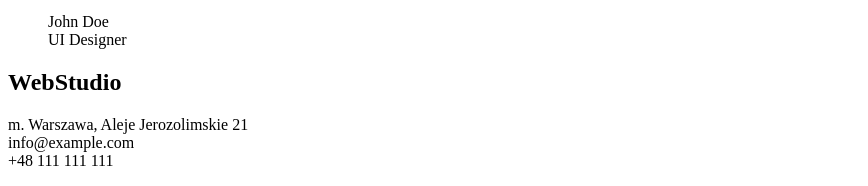
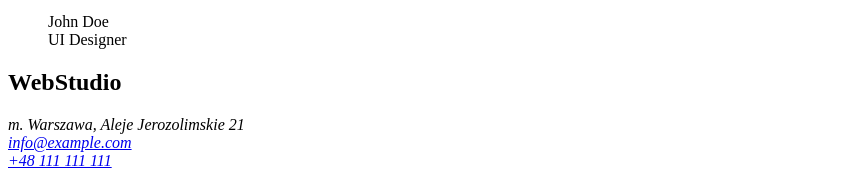
Before and after one commit to Kosiuu/goit-markup-hw-02, a plain HTML site: page index.html in a window 1280 px wide. Shown: the part 1000-1186 px from the top of the page, without its empty margins (0-868 px from the left). Drawn offline with Linux system fonts and the light colour scheme.

Commit message:
Edycja w footer
Dodanie funkcji addres

```diff
--- a/index.html
+++ b/index.html
@@ -143,11 +143,11 @@
     </main>
     <footer>
       <h2>WebStudio</h2>
-      <p>
+      <address>
         m. Warszawa, Aleje Jerozolimskie 21 <br />
-        info@example.com<br />
-        +48 111 111 111
-      </p>
+        <a href="mailto:info@example.com">info@example.com</a> <br />
+        <a href="tel:+48111111111">+48 111 111 111</a>
+      </address>
     </footer>
   </body>
 </html>
```
